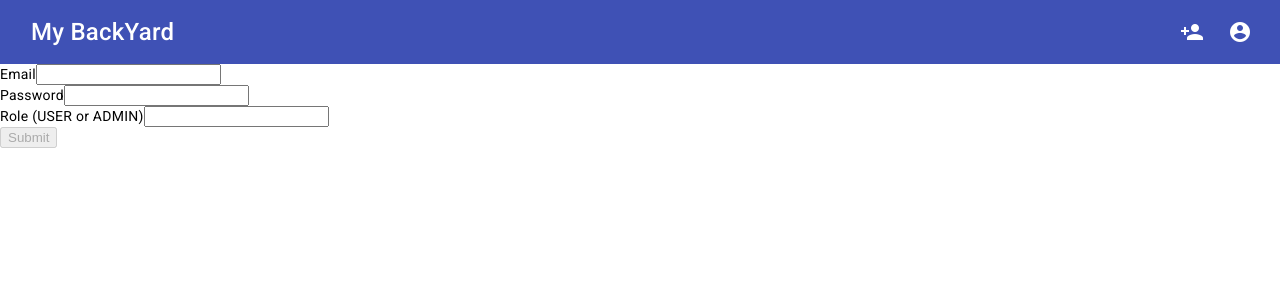
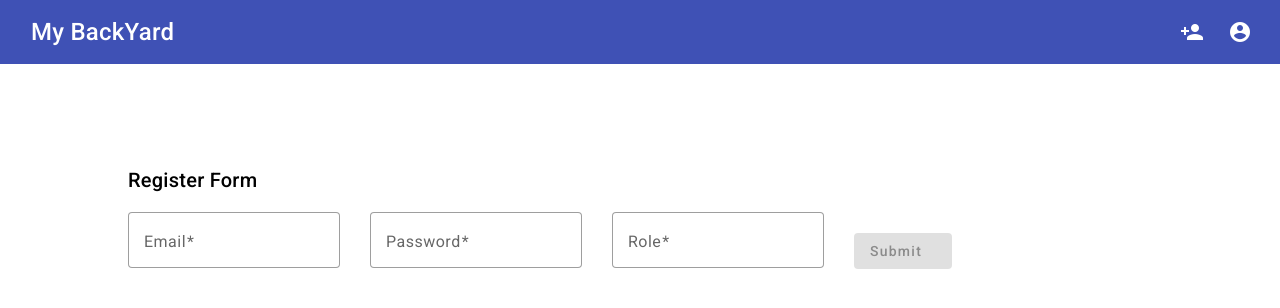
Before and after one commit to marcuslull/MBYAngular, an Angular app: page /register in a window 1280 px wide. Shown: the top 308 px of the page. Built offline with nearby package versions, Linux system fonts and the light colour scheme.

Commit message:
styling for the register screen

```diff
--- a/src/app/login/login.component.html
+++ b/src/app/login/login.component.html
@@ -18,7 +18,8 @@
       <mat-hint></mat-hint>
     </mat-form-field>
 
-    <button [disabled]="loginForm.invalid" class="loginButton" color="primary" mat-raised-button type="submit">Submit
+    <button [disabled]="loginForm.invalid" class="loginButton" color="primary" mat-raised-button type="submit">
+      Submit
     </button>
 
   </form>
--- a/src/app/register/register.component.css
+++ b/src/app/register/register.component.css
@@ -0,0 +1,22 @@
+.registerContainer {
+  margin-top: 100px;
+  margin-left: 10%;
+  margin-right: 10%;
+  display: inline-block;
+}
+
+.registerForm {
+  display: flex;
+  flex-flow: row wrap;
+  align-items: center;
+}
+
+.registerForm > * {
+  padding-right: 30px;
+}
+
+.registerError {
+  font-size: large;
+  color: indianred;
+  margin-top: 20px;
+}
--- a/src/app/register/register.component.html
+++ b/src/app/register/register.component.html
@@ -1,31 +1,34 @@
-<form (ngSubmit)="onSubmit()" [formGroup]="registerForm">
+<div class="registerContainer">
 
-  <div>
-    <label for="email">Email</label>
-    <input formControlName="email" id="email" type="email">
-    <div *ngIf="registerForm.get('email')?.invalid && registerForm.get('email')?.touched">
-      Email is required and must use conventional form
-    </div>
-  </div>
+  <h2>Register Form</h2>
 
-  <div>
-    <label for="password">Password</label>
-    <input formControlName="password" id="password" type="password">
-    <div *ngIf="registerForm.get('password')?.invalid && registerForm.get('password')?.touched">
-      Password is required
-    </div>
-  </div>
+  <form (ngSubmit)="onSubmit()" [formGroup]="registerForm" class="registerForm">
 
-  <div>
-    <label for="role">Role (USER or ADMIN)</label>
-    <input formControlName="role" id="role" type="text">
-    <div *ngIf="registerForm.get('role')?.invalid && registerForm.get('role')?.touched">
-      Roll is required and must be either USER or ADMIN
-    </div>
-  </div>
+    <mat-form-field appearance="outline">
+      <mat-label for="registerEmail">Email</mat-label>
+      <input formControlName="email" id="registerEmail" matInput type="email">
+      <mat-icon matSuffix>email</mat-icon>
+      <mat-hint></mat-hint>
+    </mat-form-field>
 
-  <button [disabled]="registerForm.invalid" type="submit">Submit</button>
+    <mat-form-field appearance="outline">
+      <mat-label for="registerPassword">Password</mat-label>
+      <input formControlName="password" id="registerPassword" matInput type="password">
+      <mat-icon matSuffix>password</mat-icon>
+      <mat-hint></mat-hint>
+    </mat-form-field>
 
-  <div *ngIf="errorMessage">{{ errorMessage }}</div>
+    <mat-form-field appearance="outline">
+      <mat-label for="registerRole">Role</mat-label>
+      <input formControlName="role" id="registerRole" matInput type="text">
+      <mat-icon matSuffix>role</mat-icon>
+      <mat-hint></mat-hint>
+    </mat-form-field>
 
-</form>
+    <button [disabled]="registerForm.invalid" class="registerButton" color="primary" mat-raised-button type="submit">
+      Submit
+    </button>
+
+  </form>
+  <div *ngIf="errorMessage" class="registerError">{{ errorMessage }}</div>
+</div>
--- a/src/app/register/register.component.ts
+++ b/src/app/register/register.component.ts
@@ -3,11 +3,15 @@ import {FormBuilder, FormGroup, ReactiveFormsModule, Validators} from "@angular/
 import {RegisterService} from "./register.service";
 import {NgIf} from "@angular/common";
 import {Router} from "@angular/router";
+import {MatFormField, MatHint, MatLabel} from "@angular/material/form-field";
+import {MatIcon} from "@angular/material/icon";
+import {MatInput} from "@angular/material/input";
+import {MatButton} from "@angular/material/button";
 
 @Component({
   selector: 'app-register',
   standalone: true,
-  imports: [ReactiveFormsModule, NgIf],
+  imports: [ReactiveFormsModule, NgIf, MatFormField, MatHint, MatIcon, MatInput, MatLabel, MatButton],
   templateUrl: './register.component.html',
   styleUrl: './register.component.css'
 })
```
Also changed, not shown: src/app/home/home.component.ts (+4 -3 lines).
